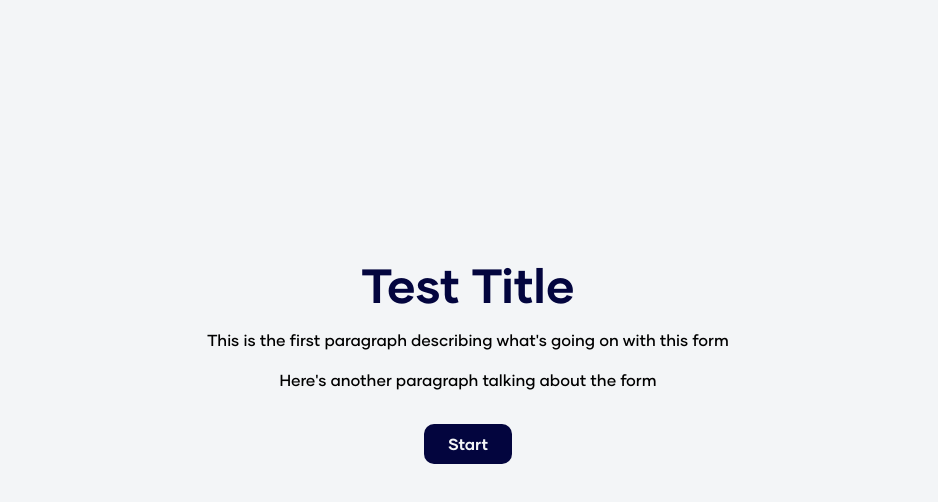
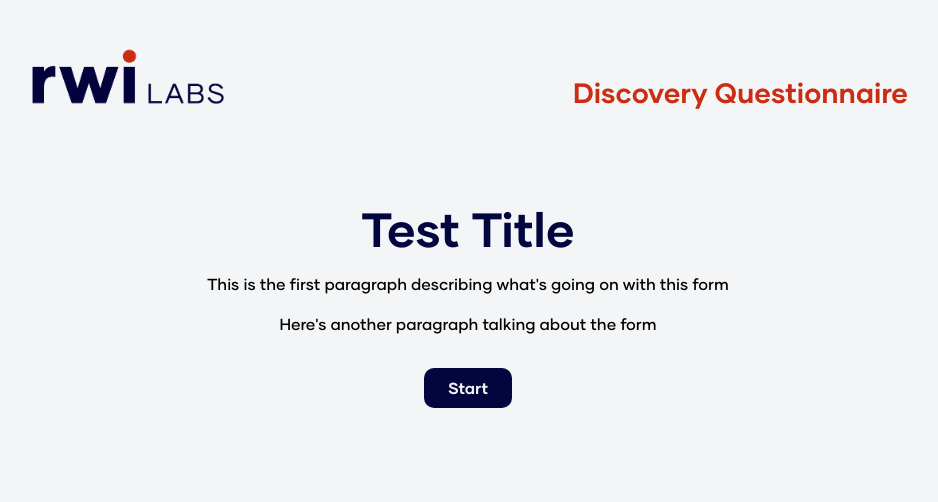
Before and after one commit to maplesyrupman/rwi-site, a Next.js app: page /discovery-questionnaire in a window 1280 px wide. Shown: the top 502 px of the page, without its empty margins (172-1110 px from the left). Built offline with nearby package versions, Linux system fonts and the light colour scheme.

Commit message:
info pages styling

```diff
--- a/components/form-components/FormPage/index.tsx
+++ b/components/form-components/FormPage.tsx
@@ -1,12 +1,12 @@
 import styles from './styles.module.css';
 
-import Button from '../../Button'
-import Link from '../../Button/link'
+import Button from '../Button'
+import Link from '../Button/link'
 
-import { FormPageProps,Question } from '../../../types'
-import getFormComponent from '../../../lib/getFormComponent'
-import { selectSection } from '../../../redux/slicers/discoverySlice'
-import { useAppSelector } from '../../../redux/hooks'
+import { FormPageProps,Question } from '../../types'
+import getFormComponent from '../../lib/getFormComponent'
+import { selectSection } from '../../redux/slicers/discoverySlice'
+import { useAppSelector } from '../../redux/hooks'
 
 
 
@@ -14,8 +14,8 @@ export default function FormPage({ pageNum, change, changePage, isReview }: Form
     let {questions, title} = useAppSelector(selectSection(pageNum))
 
     return (
-        <div className={styles.questionPageContainer}>
-            <div>
+        <div className={styles.pageContainer}>
+            <div style={{'paddingBottom':'3.5rem'}}>
                 <h2 className={`txtBlue txtCenter`}>
                     {title}
                 </h2>
--- a/components/form-components/FormPage/styles.module.css
+++ /dev/null
@@ -1,32 +0,0 @@
-.pageContainer {
-    width: 100%;
-    background: #F3F5F7;
-    padding: 5rem 0;
-}
-
-.page {
-    display: flex;
-    flex-direction: column;
-    gap: 2.5rem;
-    width: 500px;
-    margin: 0 auto;
-}
-
-.questions {
-    display: flex;
-    flex-direction: column;
-    gap: 1.5rem;
-    padding: 3rem 0 1rem 0;
-}
-
-.buttons {
-    display: flex;
-    justify-content: space-between;
-    align-items: center;
-}
-
-.navigation {
-    display: flex;
-    gap: 2.5rem;
-    align-items: center;
-}
--- a/components/form-components/IntroPage/index.tsx
+++ b/components/form-components/IntroPage.tsx
@@ -1,5 +1,5 @@
-import Button from '../../Button'
-import styles from '../styles.module.css'
+import Button from '../Button'
+import styles from './styles.module.css'
 import Image from 'next/image'
 
 type Props = {
@@ -14,7 +14,7 @@ type Props = {
 export default function IntroPage({title, paras, image, imgW, imgH, changePage}: Props) {
 
     return (
-        <div className={styles.pageContainer}>
+        <div className={`${styles.pageContainer}`}>
             <div className={`${styles.contentContainer} txtCenter`}>
                 {/* <div>
                     <Image src={image} layout='responsive' width={imgW} height={height} alt='logo' />
--- a/components/form-components/IntroPage/introPage.module.css
+++ /dev/null
@@ -1,14 +0,0 @@
-.pageContainer {
-    min-height: 100vh;
-    max-height: 100vh;
-    height: 100vh;
-
-    display: flex;
-    justify-content: center;
-    align-items: center;
-}
-
-.contentContainer {
-    max-width: fit-content;
-    padding-bottom: 5rem;
-}
--- /dev/null
+++ b/components/form-components/ReviewPage.tsx
@@ -0,0 +1,46 @@
+import React, { ReactNode } from 'react'
+import { Section } from '../../types'
+import Button from '../Button'
+import Link from '../Button/link'
+
+import { useAppSelector } from '../../redux/hooks'
+import { selectQuestions } from '../../redux/slicers/discoverySlice'
+
+import styles from './styles.module.css'
+
+type Props = {
+    pages: ReactNode[],
+    changePage: (direction: 'next' | 'previous') => void,
+}
+
+export default function ReviewPage({ pages, changePage }: Props) {
+    const questions = useAppSelector(selectQuestions)
+
+    function handleSubmit(e: React.FormEvent) {
+        e.preventDefault()
+
+        console.log(questions)
+        changePage('next')
+    }
+
+    return (
+        <div className={`${styles.page}`}>
+            <div style={{ 'display': 'flex', 'flexDirection': 'column', 'gap': '6.5rem' }}>
+                {pages.map((page, i) => {
+                    return (
+                        <div key={`reviewpage${i}`}>
+                                {page}
+                        </div>
+                    )
+                })}
+            </div>
+            <div className={styles.buttons}>
+                <div className={styles.navigation}>
+                    <Button type='submit' text='Submit' func={handleSubmit} btnStyle='primary' />
+                    <Button type='button' text='Previous' func={() => changePage('previous')} btnStyle='secondary' />
+                </div>
+                <Link text='Exit Form' linkStyle='danger' href='/' destination='internal' />
+            </div>
+        </div>
+    )
+}
--- a/components/form-components/ReviewPage/index.tsx
+++ /dev/null
@@ -1,48 +0,0 @@
-import React, { ReactNode } from 'react'
-import {Section } from '../../../types'
-import Button from '../../Button'
-import Link from '../../Button/link'
-
-import { useAppSelector } from '../../../redux/hooks'
-import { selectQuestions } from '../../../redux/slicers/discoverySlice'
-
-import styles from './reviewPage.module.css'
-
-type Props = {
-    pages: ReactNode[],
-    changePage: (direction: 'next' | 'previous') => void,
-}
-
-export default function ReviewPage({pages, changePage}:Props) {
-    const questions = useAppSelector(selectQuestions)
-
-    function handleSubmit(e: React.FormEvent) {
-        e.preventDefault()
-
-        console.log(questions)
-        changePage('next')
-    }
-
-    return (
-        <div>
-            <div>
-                {pages.map((page, i) => {
-                    return (
-                        <div key={`reviewpage${i}`}>
-                            <div>
-                                {page}
-                            </div>
-                        </div>
-                    )
-                })}
-            </div>
-            <div className={styles.buttons}>
-                    <div className={styles.navigation}>
-                        <Button type='submit' text='Submit' func={handleSubmit} btnStyle='primary' />
-                        <Button type='button' text='Previous' func={() => changePage('previous')} btnStyle='secondary' />
-                    </div>
-                    <Link text='Exit Form' linkStyle='danger' href='/' destination='internal' />
-                </div>
-        </div>
-    )
-}
--- a/components/form-components/ReviewPage/reviewPage.module.css
+++ /dev/null
@@ -1,11 +0,0 @@
-.buttons {
-    display: flex;
-    justify-content: space-between;
-    align-items: center;
-}
-
-.navigation {
-    display: flex;
-    gap: 2.5rem;
-    align-items: center;
-}
--- a/components/form-components/ThankyouPage/index.tsx
+++ b/components/form-components/ThankyouPage.tsx
@@ -1,4 +1,4 @@
-import styles from '../styles.module.css'
+import styles from './styles.module.css'
 
 type Props = {
     message: string,
@@ -10,12 +10,12 @@ type Props = {
 export default function ThankyouPage({ message, submessage, paras, logo }: Props) {
 
     return (
-        <div className={styles.pageContainer}>
-            <div className={styles.contentContainer}>
+        <div className={`${styles.pageContainer}`}>
+            {/* <div className={styles.contentContainer}> */}
                 <h1 className={`textBlue`}>{message}</h1>
                 <h2 className={'txtBlue'}>{submessage}</h2>
                 {paras.map((para, i) => <p key={`thankyouPara${i}`}>{para}</p>)}
-            </div>
+            {/* </div> */}
         </div>
     )
 }
--- a/components/form-components/styles.module.css
+++ b/components/form-components/styles.module.css
@@ -1,15 +1,10 @@
-/* Question Page */
-.questionPageContainer {
-    width: 100%;
-    background: #F3F5F7;
-}
-
 .page {
     display: flex;
     flex-direction: column;
     gap: 2.5rem;
     width: fit-content;
     margin: 0 auto;
+    width: 500px;
 }
 
 .questions {
@@ -30,22 +25,20 @@
     align-items: center;
 }
 
-/* Info Page */
-
 .pageContainer {
-    min-height: 100vh;
-    max-height: 100vh;
-    height: 100vh;
-
     display: flex;
+    flex-direction: column;
     justify-content: center;
     align-items: center;
+    width: 100%;
+    background: #F3F5F7;
+    align-self: center;
 }
 
-.contentContainer {
+/* .contentContainer {
     max-width: fit-content;
     padding-bottom: 5rem;
-}
+} */
 
 /* Individual Form Elements */
 
@@ -58,7 +51,7 @@
 .input {
     padding: 0.5rem 1rem;
     max-width: 500px;
-    background:var(--light);
+    background: var(--light);
     border: 1px solid var(--grey-one);
     color: var(--dark);
     border-radius: 10px;
--- a/pages/discovery-questionnaire/index.tsx
+++ b/pages/discovery-questionnaire/index.tsx
@@ -5,6 +5,8 @@ import ReviewPage from '../../components/form-components/ReviewPage'
 import ThankyouPage from '../../components/form-components/ThankyouPage'
 import { useAppDispatch, useAppSelector } from '../../redux/hooks'
 import { answerQuestion, selectQuestions } from '../../redux/slicers/discoverySlice'
+
+import Image from 'next/image'
 
 export default function DiscoveryQuestionnaire() {
     const questions = useAppSelector(selectQuestions)
@@ -16,10 +18,10 @@ export default function DiscoveryQuestionnaire() {
     const [isReview, setIsReview] = useState(false)
     const [page, setPage] = useState(0)
 
-    const introPage = <IntroPage title='Test Title' paras={['This is the first paragraph describing what\'s going on with this form', 'Here\'s another paragraph talking about the form']} changePage={() => changePage('next')} image=';;' imgH={1} imgW={2}/>
+    const introPage = <IntroPage title='Test Title' paras={['This is the first paragraph describing what\'s going on with this form', 'Here\'s another paragraph talking about the form']} changePage={() => changePage('next')} image=';;' imgH={1} imgW={2} />
     const questionPages = questions.sections.map((section, idx) => <FormPage key={`page-${idx}`} pageNum={idx} change={useTestChange} changePage={changePage} isReview={isReview} />)
     const reviewPage = <ReviewPage pages={questionPages} changePage={changePage} />
-    const thankyouPage = <ThankyouPage message='Thank you!' submessage='We will be in touch shortly.' paras={['para1', 'para2']} logo />
+    const thankyouPage = <ThankyouPage message='Thank you!' submessage='We will be in touch shortly.' paras={['para1']} logo />
     const formPages = [introPage, ...questionPages, reviewPage, thankyouPage]
 
     useEffect(() => {
@@ -31,6 +33,7 @@ export default function DiscoveryQuestionnaire() {
     }, [page, setIsReview, formPages, reviewPage])
 
     function changePage(direction: 'next' | 'previous') {
+
         switch (direction) {
             case 'next':
                 if (page < formPages.length - 1) {
@@ -46,8 +49,19 @@ export default function DiscoveryQuestionnaire() {
     }
 
     return (
-        <div className={`bgWhite`}>
-            {formPages[page]}
+        <div className={`bgWhite fullPage`}>
+            <div style={{ 'display': 'flex', 'justifyContent': 'space-between', 'padding': '3rem 12.5rem 0 12.5rem', 'position': 'fixed', 'width': '100%', 'background': '#F3F5F7' }}>
+                <div style={{ 'width': '12.5rem' }}>
+                    <Image src='/logo-words-blue.png' width={501} height={143} layout='responsive' alt='RWI Labs logo' />
+                </div>
+                <div style={{ 'display': 'flex', 'alignItems': 'flex-end', 'marginBottom': '-5px' }}>
+                    <h3 className={`txtRed`}>Discovery Questionnaire</h3>
+                </div>
+            </div>
+            <div style={{ 'padding': '12.5rem 0' }}>
+                <div id='top' />
+                {formPages[page]}
+            </div>
         </div>
     )
 }
--- a/styles/globals.css
+++ b/styles/globals.css
@@ -152,6 +152,10 @@ p, div, a, li, span, select, option {
   text-align: center;
 }
 
+.fullPage {
+  min-height: 100vh;
+}
+
 
 /* ------- random shit from site 1.0 ------- */
 
```
Also changed, not shown: components/form-components/ThankyouPage/thankyouPage.module.css (deleted).
